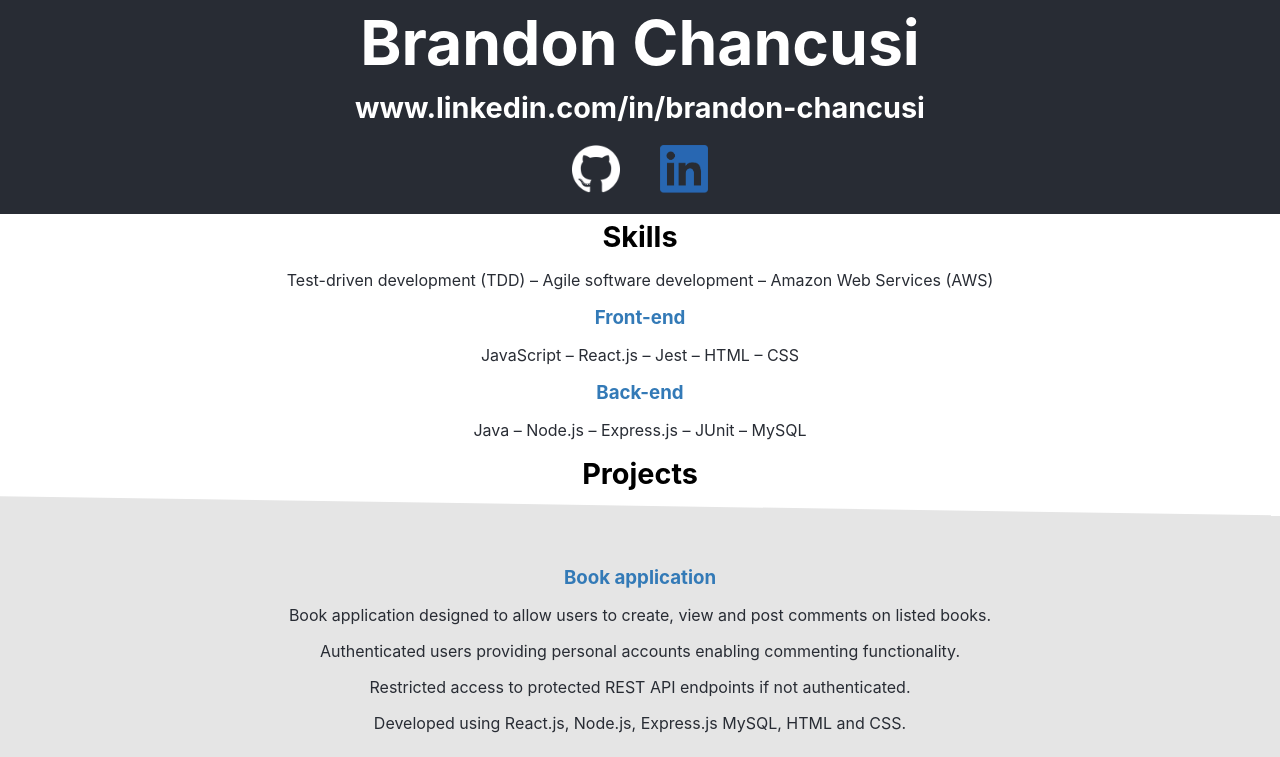
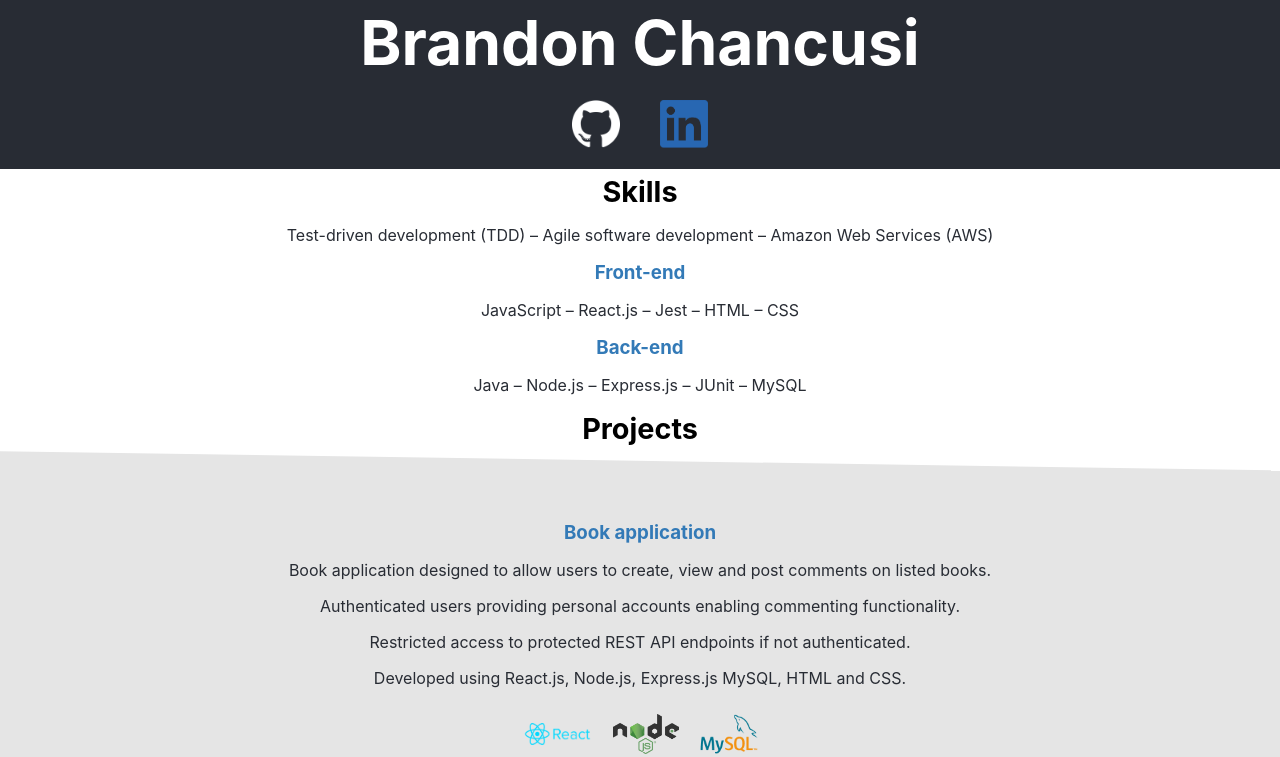
Before and after one commit to BChancusi/portfolio, a React (Create React App) app: page / in a window 1280 px wide. Shown: the top 757 px of the page. Built offline with nearby package versions, Linux system fonts and the light colour scheme.

Commit message:
Removed linkedin text line

```diff
--- a/src/App.js
+++ b/src/App.js
@@ -8,7 +8,6 @@ function App() {
         <div className="App">
             <header className="App-header">
                 <h1>Brandon Chancusi</h1>
-                <h2>www.linkedin.com/in/brandon-chancusi</h2>
                 <div className={"App-links"}>
                     <a href="https://github.com/BChancusi"  target="_blank" rel="noopener noreferrer">
                         <img src={"logos/GitHub.png"} alt="GitHub Logo" title={"GitHub"}/>
```
